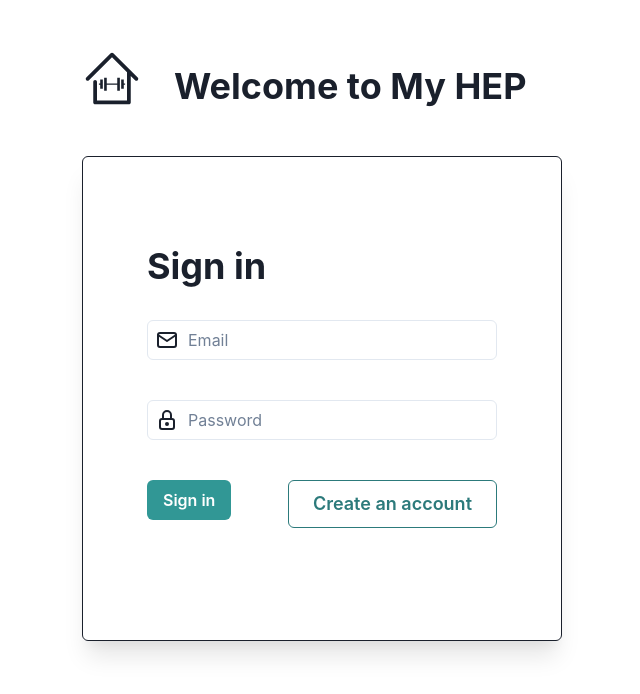
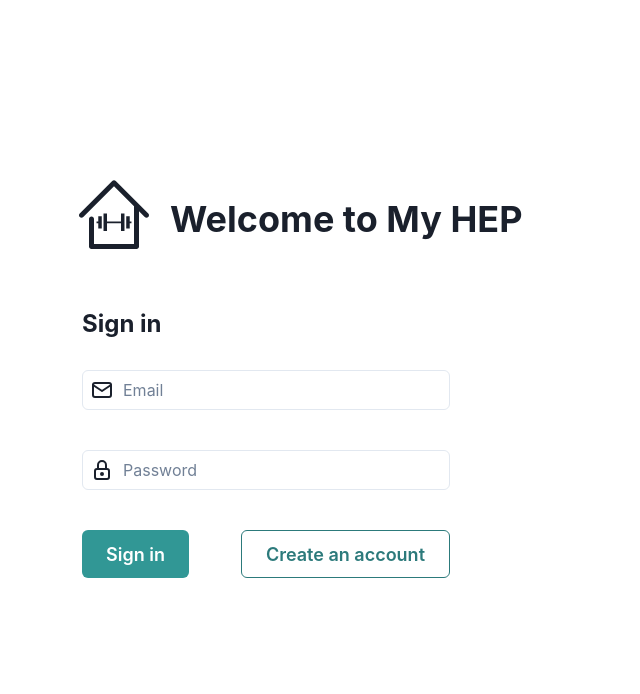
Before and after one commit to My-HEP/frontend, a React (Create React App) app: page / in a window 1280 px wide. Shown: the top 694 px of the page, without its empty margins (318-958 px from the left). Built offline with nearby package versions, Linux system fonts and the light colour scheme; no server answers.

Commit message:
Remove form outline and reposition page content

```diff
--- a/src/shared/pages/Auth.js
+++ b/src/shared/pages/Auth.js
@@ -25,6 +25,7 @@ function Auth() {
     let res = await signIn(email, password);
     console.log(res.user.email);
     navigate('/therapisthome');
+    console.log(res);
   };
 
   return (
@@ -33,11 +34,22 @@ function Auth() {
       width="100%"
       height="100vh"
       align="center"
+      justify="center"
       padding="3rem"
     >
-      <Flex width="100%" maxWidth="30rem" marginBottom="3rem">
-        <Icon as={logoIcon} boxSize="3.75rem" />
-        <Heading marginLeft="2rem" alignSelf="flex-end">
+      <Flex
+        width="100%"
+        maxWidth="30rem"
+        marginBottom="2rem"
+        marginLeft="-1rem"
+      >
+        <Icon as={logoIcon} boxSize="5rem" />
+        <Heading
+          marginLeft="1rem"
+          alignSelf="flex-end"
+          marginBottom="0.75rem"
+          size="xl"
+        >
           Welcome to My HEP
         </Heading>
       </Flex>
@@ -45,13 +57,8 @@ function Auth() {
         direction="column"
         width="100%"
         maxWidth={['none', 'none', '30rem']}
-        padding={['none', 'none', '4rem']}
-        rounded="md"
-        border={['none', 'none', '1px']}
-        borderColor="gray.300"
-        boxShadow="xl"
       >
-        <Heading marginTop="1.5rem" marginBottom="2rem">
+        <Heading marginTop="1.5rem" marginBottom="2rem" fontSize="1.5rem">
           Sign in
         </Heading>
         <Stack spacing={10} maxWidth="23rem" paddingBottom="3rem">
@@ -81,6 +88,7 @@ function Auth() {
             <Button
               colorScheme="teal"
               variant="solid"
+              size="lg"
               onClick={() => signInHandler(email, password)}
             >
               Sign in
```
